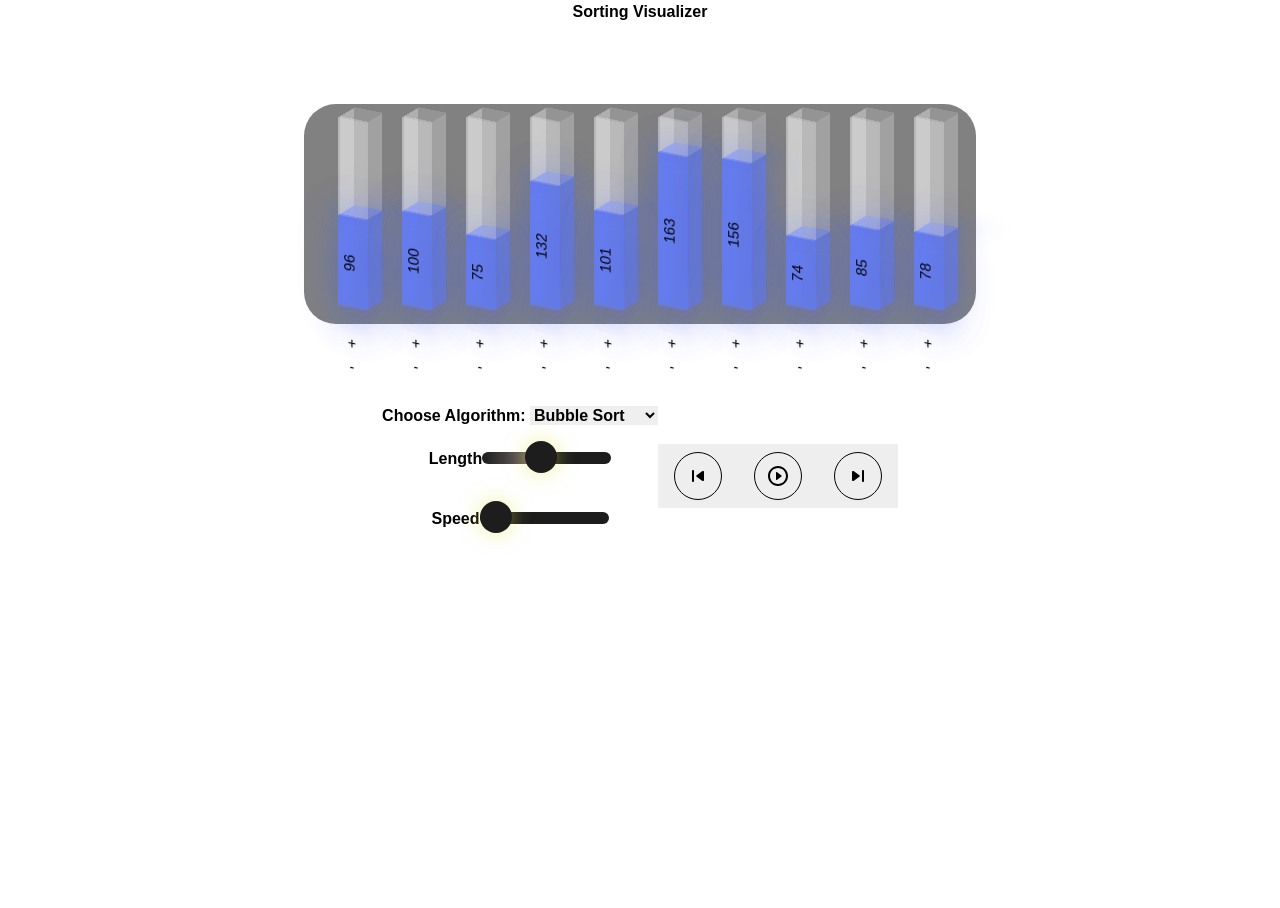
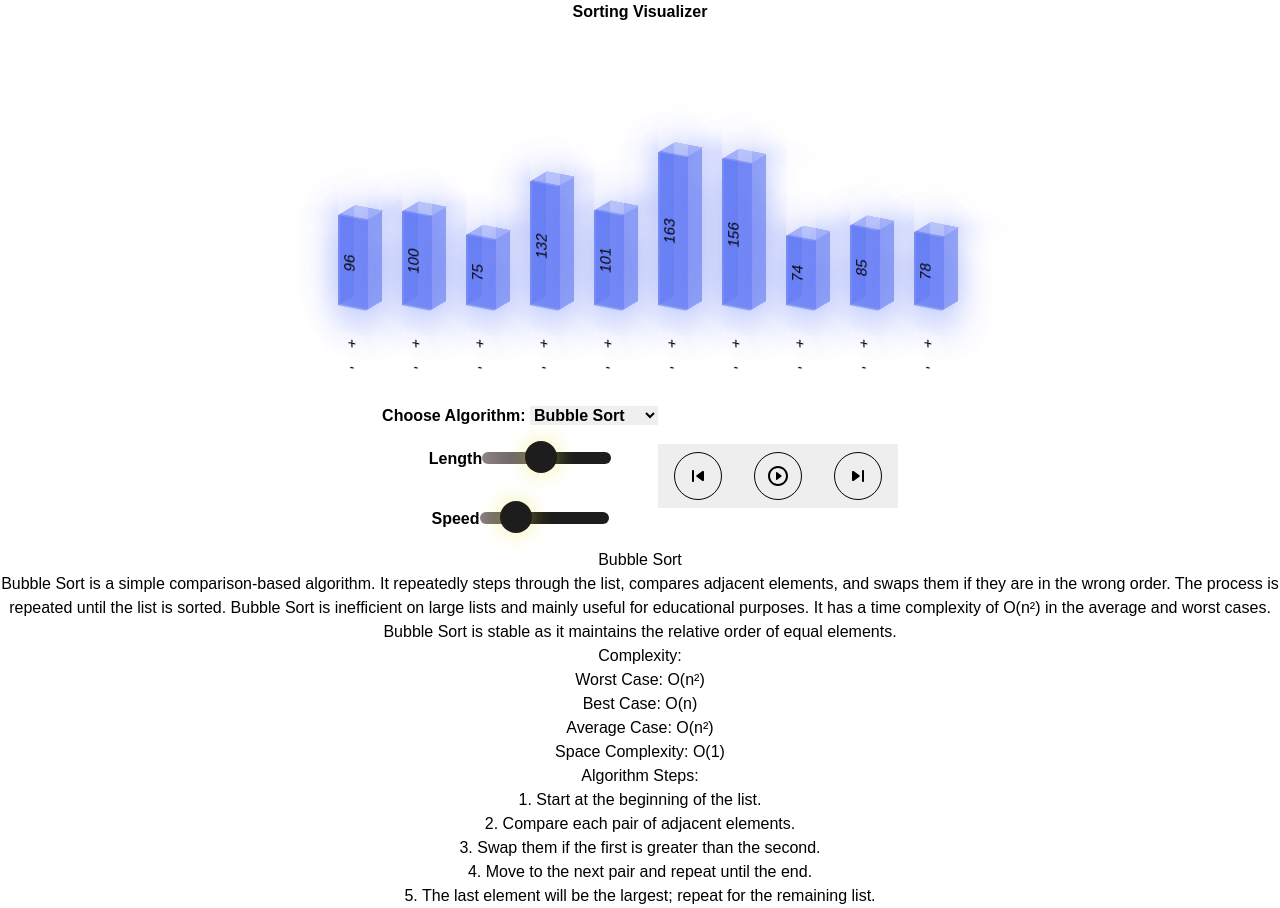
Before and after one commit to vansh-sardana/SortingVisualizer, a React app: page / in a window 1280 px wide. Before the commit the page ends 800 px from the top, so only its background shows below. Built offline with nearby package versions, Linux system fonts and the light colour scheme; the HTML template or start-up script is replaced by a standard one.

Commit message:
almost completed

```diff
--- /dev/null
+++ b/algorithmsDetails.json
@@ -0,0 +1,113 @@
+{
+  "algorithms": {
+    "Bubble Sort": {
+      "details": [
+        "Bubble Sort is a simple comparison-based algorithm.",
+        "It repeatedly steps through the list, compares adjacent elements, and swaps them if they are in the wrong order.",
+        "The process is repeated until the list is sorted.",
+        "Bubble Sort is inefficient on large lists and mainly useful for educational purposes.",
+        "It has a time complexity of O(n²) in the average and worst cases.",
+        "Bubble Sort is stable as it maintains the relative order of equal elements."
+      ],
+      "complexity": {
+        "best_case": "O(n)",
+        "worst_case": "O(n²)",
+        "average_case": "O(n²)",
+        "space_complexity": "O(1)"
+      },
+      "algorithm": [
+        "1. Start at the beginning of the list.",
+        "2. Compare each pair of adjacent elements.",
+        "3. Swap them if the first is greater than the second.",
+        "4. Move to the next pair and repeat until the end.",
+        "5. The last element will be the largest; repeat for the remaining list."
+      ]
+    },
+    "Quick Sort": {
+      "details": [
+        "Quick Sort is a highly efficient divide-and-conquer algorithm.",
+        "It picks a pivot element, partitions the array into two halves, and recursively sorts them.",
+        "The efficiency depends on the pivot selection strategy.",
+        "It performs well in practice with an average time complexity of O(n log n).",
+        "However, the worst-case time complexity is O(n²) when the pivot is poorly chosen.",
+        "Quick Sort is not stable, as it may change the relative order of equal elements."
+      ],
+      "complexity": {
+        "best_case": "O(n log n)",
+        "worst_case": "O(n²)",
+        "average_case": "O(n log n)",
+        "space_complexity": "O(log n)"
+      },
+      "algorithm": [
+        "1. Pick a pivot element.",
+        "2. Partition the array such that elements less than the pivot are on the left, and greater are on the right.",
+        "3. Recursively apply Quick Sort to the subarrays.",
+        "4. Combine the sorted subarrays with the pivot."
+      ]
+    },
+    "Selection Sort": {
+      "details": [
+        "Selection Sort is an in-place comparison sorting algorithm.",
+        "It divides the list into a sorted and an unsorted region.",
+        "The algorithm repeatedly selects the smallest element from the unsorted region and moves it to the sorted region.",
+        "It is inefficient on large datasets.",
+        "Selection Sort has a time complexity of O(n²) in all cases.",
+        "Selection Sort is not stable, as it can change the relative order of equal elements."
+      ],
+      "complexity": {
+        "best_case": "O(n²)",
+        "worst_case": "O(n²)",
+        "average_case": "O(n²)",
+        "space_complexity": "O(1)"
+      },
+      "algorithm": [
+        "1. Find the smallest element in the unsorted portion of the list.",
+        "2. Swap it with the first unsorted element.",
+        "3. Move the boundary of the sorted and unsorted portions.",
+        "4. Repeat until the entire list is sorted."
+      ]
+    },
+    "Merge Sort": {
+      "details": [
+        "Merge Sort is a divide-and-conquer algorithm that divides the array into halves, sorts them, and merges them back together.",
+        "It guarantees O(n log n) time complexity for all cases.",
+        "Merge Sort is stable and works well with linked lists or data requiring stability.",
+        "It requires additional memory for the temporary subarrays.",
+        "It's preferred for large datasets due to its consistent performance."
+      ],
+      "complexity": {
+        "best_case": "O(n log n)",
+        "worst_case": "O(n log n)",
+        "average_case": "O(n log n)",
+        "space_complexity": "O(n)"
+      },
+      "algorithm": [
+        "1. Divide the array into two halves.",
+        "2. Recursively sort each half.",
+        "3. Merge the two sorted halves back into a single sorted array."
+      ]
+    },
+    "Insertion Sort": {
+      "details": [
+        "Insertion Sort is a simple comparison-based algorithm that builds the sorted list one element at a time.",
+        "It is efficient for small data sets and partially sorted arrays.",
+        "Insertion Sort shifts larger elements to make room for each new element as it's inserted into the correct position.",
+        "It's an in-place, stable sorting algorithm.",
+        "The time complexity is O(n²) in the worst case, but O(n) for nearly sorted arrays."
+      ],
+      "complexity": {
+        "best_case": "O(n)",
+        "worst_case": "O(n²)",
+        "average_case": "O(n²)",
+        "space_complexity": "O(1)"
+      },
+      "algorithm": [
+        "1. Start from the second element, considering the first element as sorted.",
+        "2. Compare the current element to its predecessor.",
+        "3. Shift the larger elements one position to the right.",
+        "4. Insert the current element into its correct position.",
+        "5. Repeat until the entire array is sorted."
+      ]
+    }
+  }
+}
--- a/src/App.css
+++ b/src/App.css
@@ -33,7 +33,7 @@
   .card{
     border-radius: 2em;
     padding: 0 1em;
-    background-color: #818181;
+    /* background-color: #818181; */
 
   }
 
@@ -81,7 +81,7 @@
     background-color: var(--dk-lightbh);
     margin-top: 1.5rem;
     margin-bottom: 1.5rem;
-    background-image: linear-gradient(0.25turn, var(--dk-lightbh), #837878);
+    background-image: linear-gradient(0.25turn, #8c8383, #544c4c);
     background-repeat: no-repeat;
     rotate: 90deg;
 }
--- a/src/App.jsx
+++ b/src/App.jsx
@@ -12,6 +12,7 @@ import run from './runAlgorithms/run';
 import selectionSort from './algorithms/selectionsort';
 import mergeSort from './algorithms/mergesort';
 import Board from './components/Board'
+import AlgoFrame from './components/AlgoFrame';
 
 
 const App = () => {
@@ -27,7 +28,7 @@ const App = () => {
   const customDelay= useRef(2000);
   const [prop, setProp] = useState({
     count: 10,
-    delay: 2000,
+    delay: 500,
     mini: 50,
     maxi: 200,
   });
@@ -104,6 +105,7 @@ const App = () => {
   };
 
   const arrayChange = (value, index) => {
+    clearTimeouts();
     let arr = [...arrProp.arr];
     arr[index] = value;
     let colorKey = [...arrProp.colorKey];
@@ -122,10 +124,10 @@ const App = () => {
     setProp({...prop, count: event.target.value});
   };
   return (
-    <div className='App relative bg-[#111] min-w-full min-h-[100vh] flex flex-col items-center overflow-hidden'>
-      <div className="nunito-700 text-center text-6xl text-white p-10 relative z-20 bg-transparent">Sorting Visualizer</div>
-      <div className="frame relative z-20">
-        <div className="barsDiv container card bg-[#11d1d] min-h-[400px] h-fit p-[70px] pb-[110px] w-fit m-0">
+    <div className='App relative bg-[#111] min-w-full min-h-[100vh] flex flex-col items-center overflow-hidden p-3'>
+      <h1 className="nunito-700 text-center text-6xl text-white p-10 relative z-20 bg-transparent pointer-events-none">Sorting Visualizer</h1>
+      <div className="frame relative z-20 pointer-events-none">
+        <div className="barsDiv container card bg-[#1d1d1d] min-h-[400px] h-fit p-[70px] pb-[110px] w-fit m-0  pointer-events-none">
           {
             arrProp.arr.map((value, index) => (
               <Bar length={value} key={index} index={index} color={arrProp.colorKey[index]} changeArray={arrayChange} />
@@ -133,9 +135,9 @@ const App = () => {
           }
         </div>
       </div>
-      <div className="control-panel flex flex-col gap-2 nunito-700 relative z-20 text-white">
+      <div className="control-panel flex flex-col gap-2 nunito-700 relative z-20 text-white  pointer-events-none">
         <div className='flex gap-10 grow flex-wrap justify-center items-center'>
-          <div className="algorithm-selection bg-transparent m-5">
+          <div className="algorithm-selection bg-transparent m-5 pointer-events-auto">
             <label htmlFor="algorithm-select">Choose Algorithm: </label>
             <select id="algorithm-select" value={algo} onChange={handleAlgoChange} className='bg-transparent'>
               {
@@ -145,35 +147,36 @@ const App = () => {
               }
             </select>
           </div>
-          <div className='flex gap-4 justify-center items-center'>
+          <div className='flex gap-4 justify-center items-center pointer-events-auto'>
             <label htmlFor="count">Length</label>
             <input type="range" name="len" id="count" min="2" max="20" className="slider" step="1" onChange={optionsChangeHandler} value={prop.count} style={{backgroundSize: (prop.count-1)*100/(19)+'% 100%'}}  />
           </div>
-          <div className='flex gap-4 justify-center items-center'>
+          <div className='flex gap-4 justify-center items-center pointer-events-auto'>
             <label htmlFor="speed">Speed</label>
-            <input type="range" id="speed" min="1" max="20" className="slider" step="1" onChange={(e)=>{
+            <input type="range" id="speed" min="1" max="15" className="slider" step="1" onChange={(e)=>{
               setProp({...prop, "delay": (customDelay.current/e.target.value)});
               clearTimeouts();
-              }} value={ (customDelay.current/prop.delay)} style={{backgroundSize: (customDelay.current/prop.delay-1)*100/(19)+'% 100%'}}  />
+              }} value={ (customDelay.current/prop.delay)} style={{backgroundSize: (customDelay.current/prop.delay-1)*100/(14)+'% 100%'}}  />
           </div>
         </div>
 
         <div className="control-buttons text-white bg-transparent">
-          <button className='controller'>
+          <button className='controller pointer-events-auto'>
             <Backwards></Backwards>
           </button>
-          <button className='controller' onClick={startHandler} disabled={isSorting}>
+          <button className='controller pointer-events-auto' onClick={startHandler} disabled={isSorting}>
             {
               (curr.currStep === curr.arraySteps.length) ? <RotateLeft /> : <Play />
             }
           </button>
-          <button className='controller'>
+          <button className='controller pointer-events-auto'>
             <Forwards></Forwards>
           </button>
         </div>
       </div>
       <div className="panel"></div>
       <Board/>
+      <AlgoFrame algo={algo}/>
     </div>
 
   )
--- /dev/null
+++ b/src/components/AlgoFrame.jsx
@@ -0,0 +1,31 @@
+import React from 'react'
+import algorithms from '../../algorithmsDetails.json'
+
+const AlgoFrame = ({algo}) => {
+    const algorithm= algorithms["algorithms"];
+    return (
+            <div key={algo} className='z-20 text-white mt-10 max-w-[700px] text-justify flex flex-col gap-4 bg-none pointer-events-none'>
+              <h3 className='text-3xl font-bold pointer-events-auto text-center'>{algo}</h3>
+              <p className='bg-[#f2efef] rounded-md p-5 font-bold text-[#1d1d1d] pointer-events-auto'>{algorithm[algo]?.details?.join(' ')}</p>
+              <div className='flex flex-col gap-2 bg-[#1d1d1d] p-4 rounded-md'>
+                <h4 className='pointer-events-auto text-center font-bold text-xl'>Complexity:</h4>
+                <ul className='text-left pointer-events-auto flex gap-4'>
+                    <li className='bg-[#f2efef] rounded-md p-5 font-bold text-[#1d1d1d]'>Worst Case: {algorithm[algo].complexity.worst_case}</li>
+                    <li className='bg-[#f2efef] rounded-md p-5 font-bold text-[#1d1d1d]'>Best Case: {algorithm[algo].complexity.best_case}</li>
+                    <li className='bg-[#f2efef] rounded-md p-5 font-bold text-[#1d1d1d]'>Average Case: {algorithm[algo].complexity.average_case}</li>
+                    <li className='bg-[#f2efef] rounded-md p-5 font-bold text-[#1d1d1d]'>Space Complexity: {algorithm[algo].complexity.space_complexity}</li>
+                </ul>
+              </div>
+              <div className='flex flex-col gap-2 bg-[#1d1d1d] p-4 rounded-md'>
+                <h4 className='pointer-events-auto text-center font-bold text-xl'>Algorithm Steps:</h4>
+                <ol className='text-left pointer-events-auto flex gap-4 flex-col'>
+                    {algorithm[algo].algorithm.map((step, index) => (
+                        <li key={index} className='bg-[#f2efef] rounded-md p-5 font-bold text-[#1d1d1d]'>{step}</li>
+                    ))}
+                </ol>
+            </div>
+            </div>
+      );
+}
+
+export default AlgoFrame
--- a/src/components/Bar.jsx
+++ b/src/components/Bar.jsx
@@ -66,7 +66,7 @@ const Bar = ({length, index, color, changeArray}) => {
     valueSettler(val);
   }
   return (
-      <div className='bar'>
+      <div className='bar pointer-events-auto'>
         <div className="side top"></div>
         <div className="side bottom" style={bottom}></div>
         <div className="side right" >
--- a/src/components/Board.jsx
+++ b/src/components/Board.jsx
@@ -21,7 +21,7 @@ const Board = () => {
   }, []);
 
   return (
-    <div className='flex justify-center items-center w-full flex-wrap absolute top-0 z-10'>
+    <div className='flex justify-center items-center w-full flex-wrap fixed top-0 z-10'>
       {
         Array.from({length: numSquares}).map((_, index)=>{
           return <Square key={index}></Square>
```
